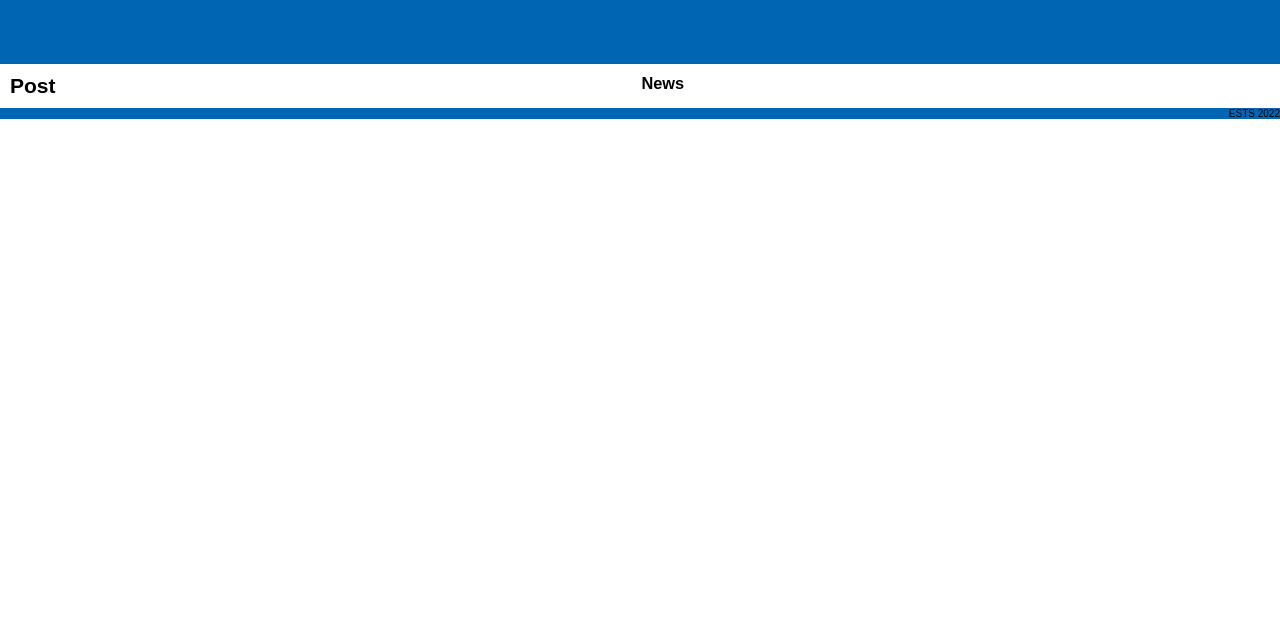
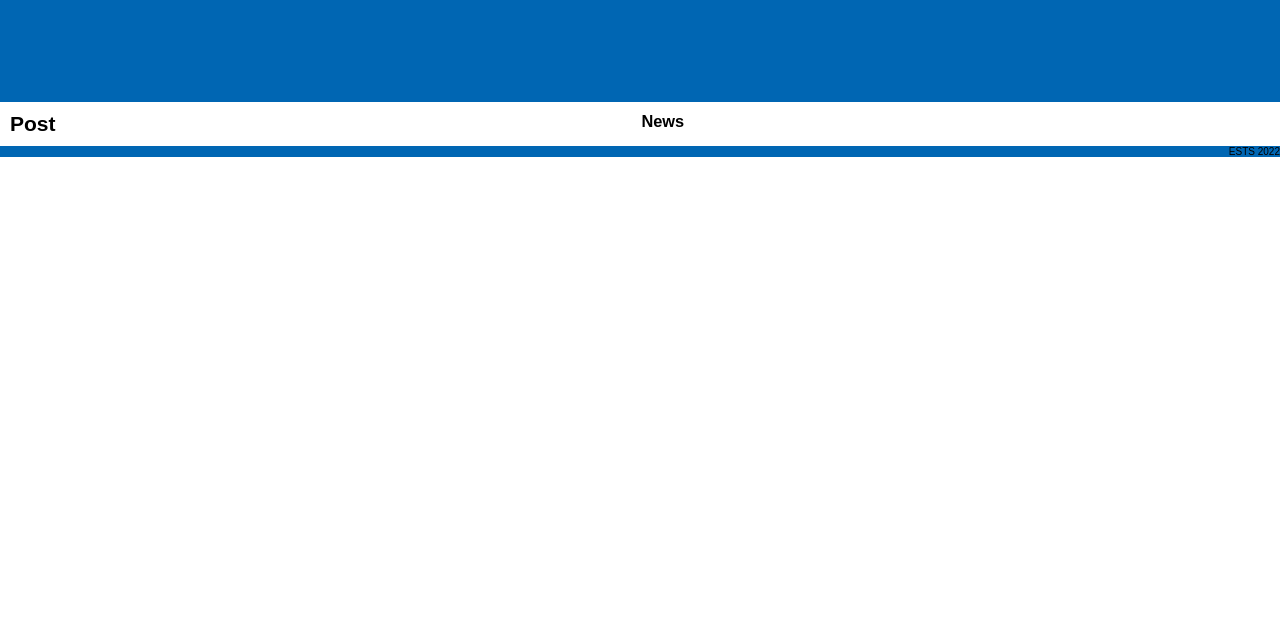
Before and after one commit to europeansettheory/europeansettheory.github.io, a plain HTML site: page index.html in a window 1280 px wide. Shown: the part 156-800 px from the top of the page. Drawn offline with Linux system fonts and the light colour scheme.

Commit message:
Update style.css

```diff
--- a/CSS/style.css
+++ b/CSS/style.css
@@ -46,7 +46,7 @@ body {
 /* Title styles */
 
 .main_title {
-    margin-top:.5cm;
+    margin-top:1.5cm;
     text-align: center;
     color: white;
     background-color: #0066B3; /*#3399ff;*/
```
